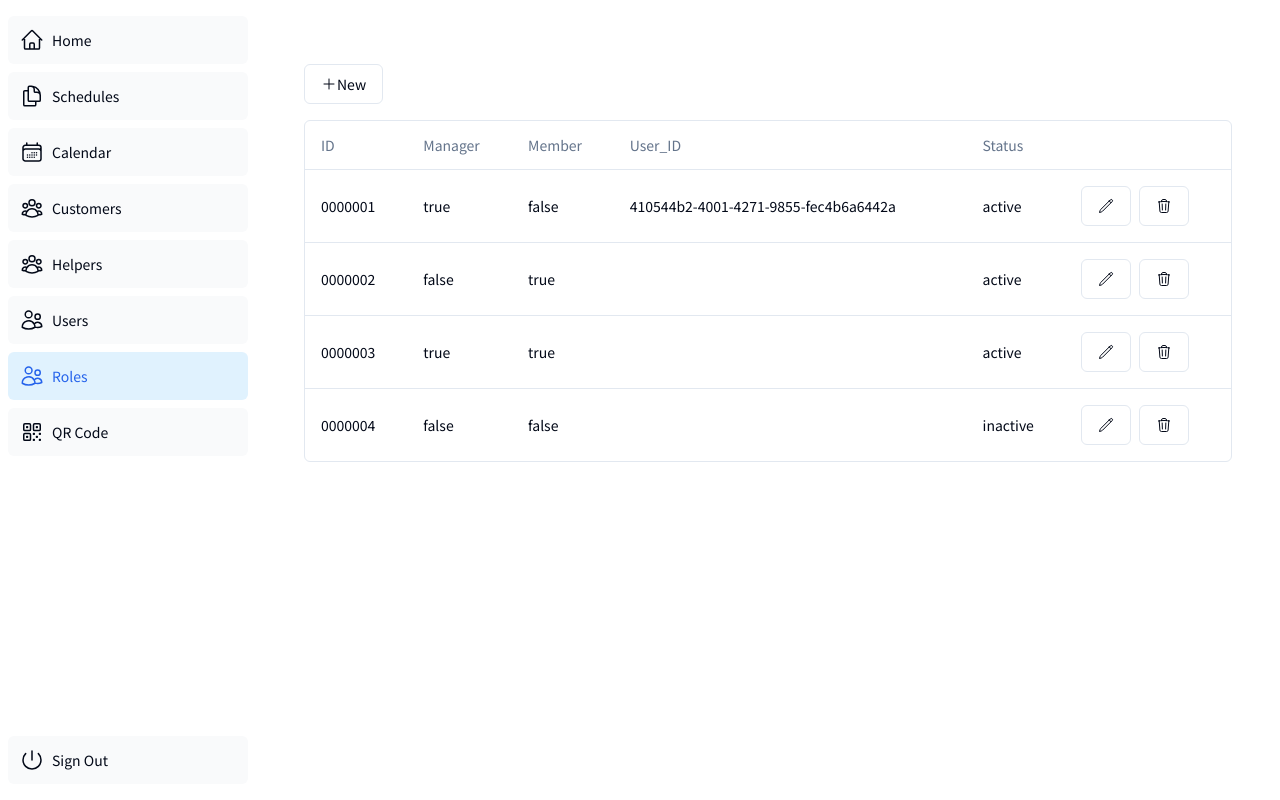
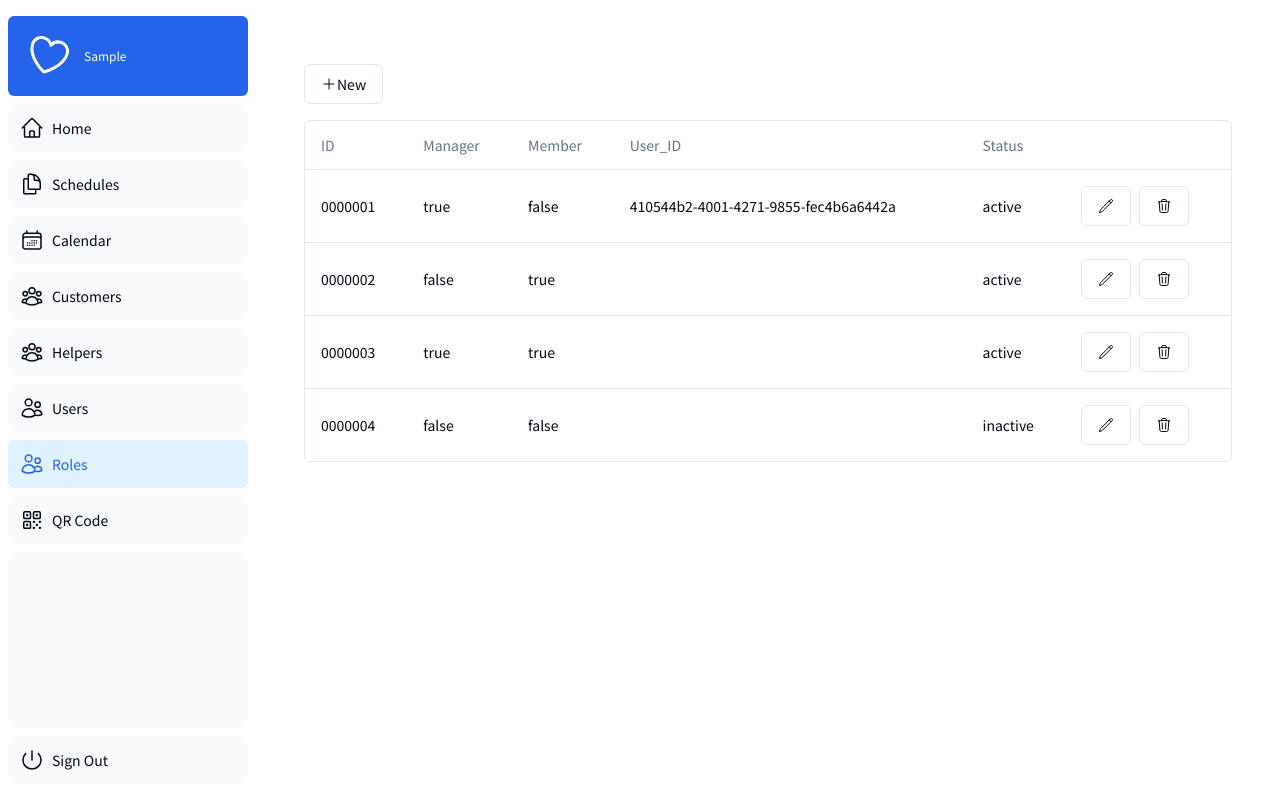
Before and after one commit to Takashi-Matsumura/nextjs-shadcn, a Next.js app: page /dashboard/role in a window 1280 px wide. Built offline with nearby package versions, Linux system fonts and the light colour scheme.

Commit message:
Refactor SideNav component and add logo and link

```diff
--- a/src/app/ui/dashboard/sidenav.tsx
+++ b/src/app/ui/dashboard/sidenav.tsx
@@ -1,19 +1,28 @@
 import { PowerIcon } from "@heroicons/react/24/outline";
 import NavLinks from "./nav-links";
 import { signOut } from "@/lib/authentication/auth";
+import MyLogo from "@/app/ui/logo";
+import Link from "next/link";
 
 export default function SideNav() {
   return (
-    <div className="flex h-full flex-row flex-wrap space-x-4 md:space-x-0 px-3 py-4 md:px-2 md:justify-between">
-      <div className="flex grow flex-row space-x-2 md:flex-col md:space-x-0 md:space-y-2">
+    <div className="flex h-full flex-col px-3 py-4 md:px-2">
+      <Link
+        className="mb-2 flex h-10 items-end justify-start rounded-md bg-blue-600 p-4 md:h-20"
+        href="/"
+      >
+        <div className="w-32 text-white md:w-40">
+          <MyLogo />
+        </div>
+      </Link>
+      <div className="flex grow flex-row justify-between space-x-2 md:flex-col md:space-x-0 md:space-y-2">
         <NavLinks />
-      </div>
+        <div className="hidden h-auto w-full grow rounded-md bg-gray-50 md:block"></div>
         <form
           action={async () => {
             "use server";
             await signOut();
           }}
-        className="mt-auto md:w-full"
         >
           <button className="flex h-[48px] w-full grow items-center justify-center gap-2 rounded-md bg-gray-50 p-3 text-sm font-medium hover:bg-sky-100 hover:text-blue-600 md:flex-none md:justify-start md:p-2 md:px-3">
             <PowerIcon className="w-6" />
@@ -21,5 +30,6 @@ export default function SideNav() {
           </button>
         </form>
       </div>
+    </div>
   );
 }
--- /dev/null
+++ b/src/app/ui/logo.tsx
@@ -0,0 +1,10 @@
+import { HeartIcon } from "@heroicons/react/24/outline";
+
+export default function MyLogo() {
+  return (
+    <div className="flex flex-row items-center leading-none text-white">
+      <HeartIcon className="hidden md:block h-12 w-12 rotate-[15deg]" />
+      <p className="text-xs md:block text-[30px] pl-3">Sample</p>
+    </div>
+  );
+}
```
Lines whose indentation alone changed are shown as unchanged.
